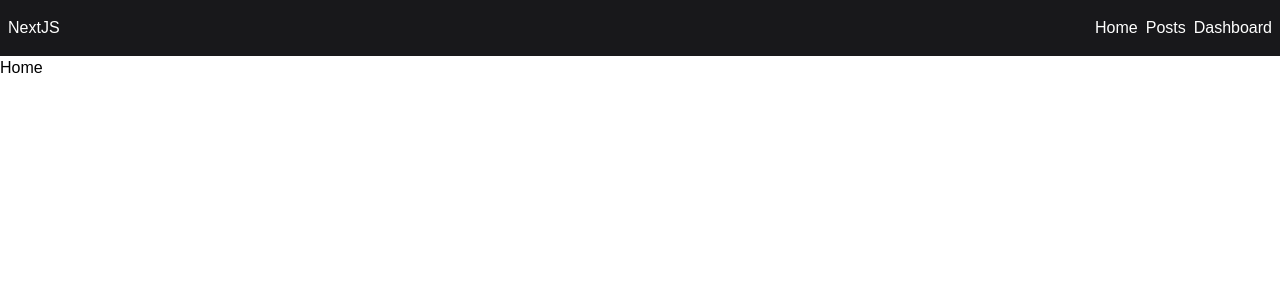
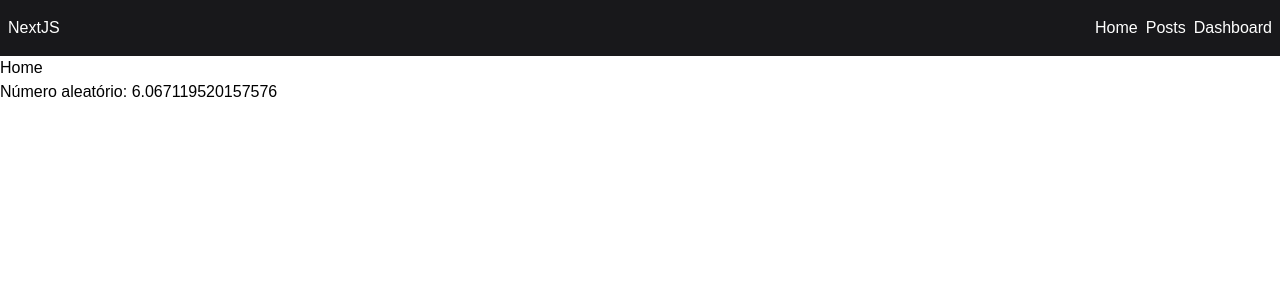
Before and after one commit to WashinRibeiro/studying-nextjs, a Next.js app: page / in a window 1280 px wide. Shown: the top 300 px of the page. Built offline with nearby package versions, Linux system fonts and the light colour scheme.

Commit message:
feat: applying revalidate and cache

```diff
--- a/src/app/page.tsx
+++ b/src/app/page.tsx
@@ -18,10 +18,15 @@ export const metadata: Metadata = {
   },
 };
 
+export const revalidate = 60;
+
 export default function Home() {
+  const randomNumber = Math.random() * 10;
+
   return (
     <div>
       <h1>Home</h1>
+      <h2>Número aleatório: {randomNumber}</h2>
     </div>
   );
 }
--- a/src/app/posts/page.tsx
+++ b/src/app/posts/page.tsx
@@ -11,8 +11,13 @@ export interface ResponseProps {
   posts: PostProps[];
 }
 
+export const revalidate = 60;
+
 export default async function PostsPage() {
-  const response = await fetch("https://dummyjson.com/posts");
+  const response = await fetch("https://dummyjson.com/posts", {
+    cache: "force-cache",
+    next: { revalidate: 60 }
+  });
   const data: ResponseProps = await response.json();
 
   async function handleFetchPosts() {
```
